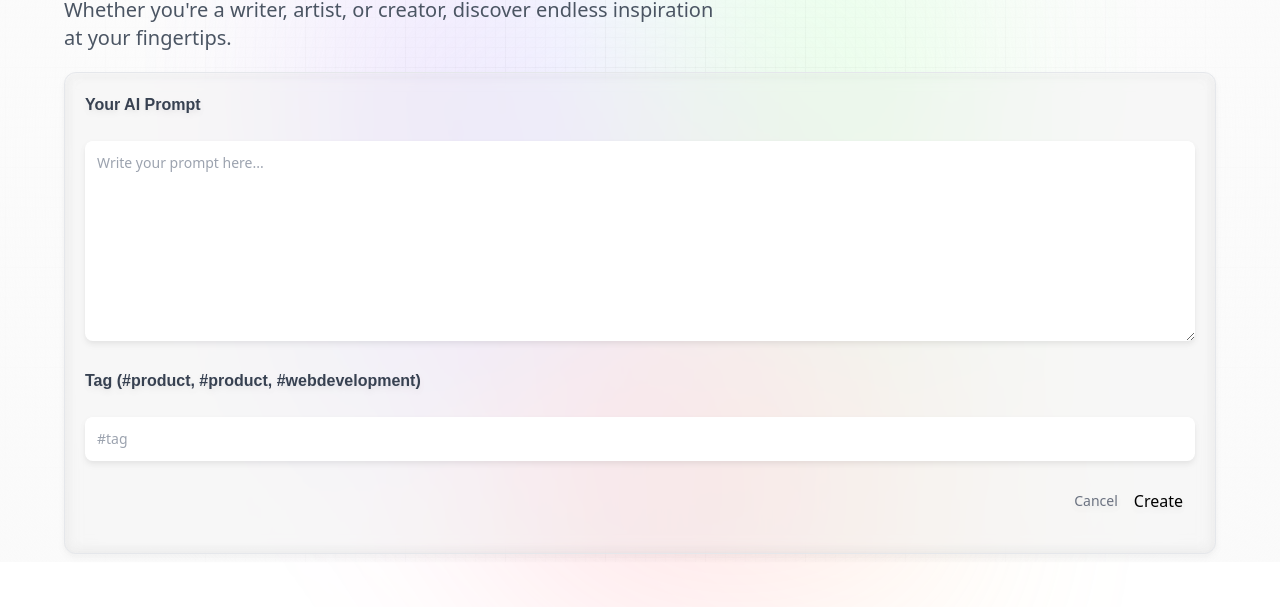
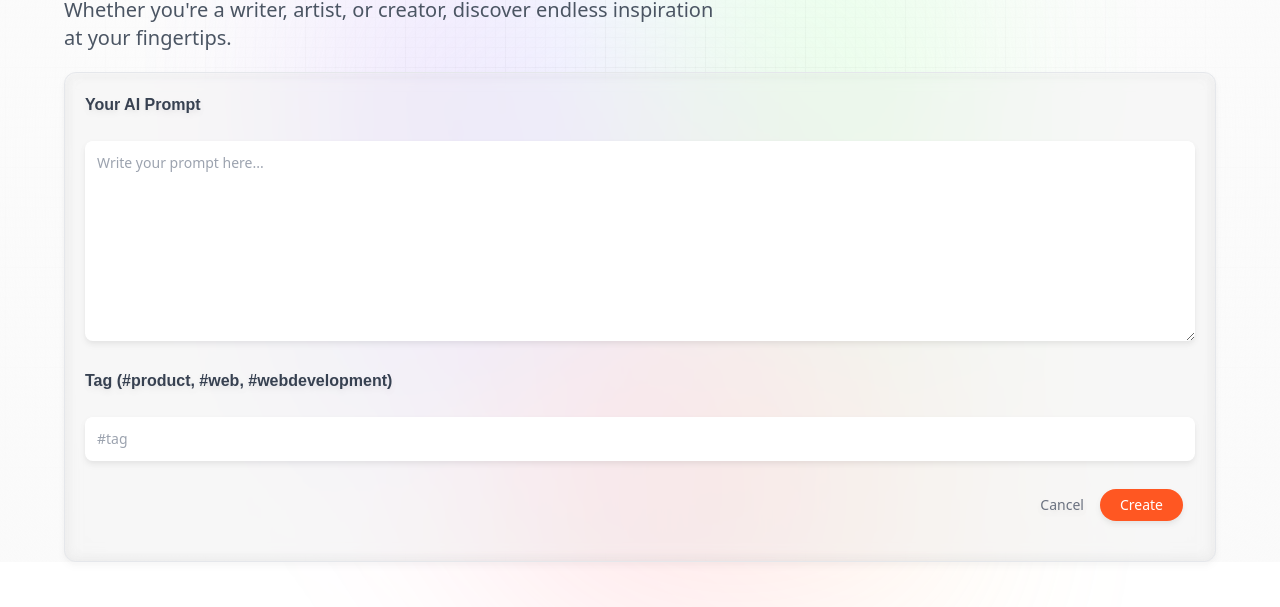
Before and after one commit to Raamishshah010/promptapia, a Next.js app: page /create-prompt in a window 1280 px wide. Shown: the part 238-845 px from the top of the page. Before the commit the page ends 800 px from the top, so only its background shows below. Built offline with nearby package versions, Linux system fonts and the light colour scheme; no server answers.

Commit message:
Working On Create Prompt Apis

```diff
--- a/components/Form.jsx
+++ b/components/Form.jsx
@@ -31,7 +31,7 @@ const Form = ({
         max-2-2xl
         flex flex-col gap-7
         glassmorphism
-
+        mb-12
         "
             >
 
@@ -64,7 +64,7 @@ const Form = ({
             text-base
             text-gray-700
             "
-                    >Tag <span> (#product, #product, #webdevelopment)</span></span>
+                    >Tag <span> (#product, #web, #webdevelopment)</span></span>
 
                     <input
                         value={post.tag}
@@ -90,6 +90,7 @@ const Form = ({
                     <button
                     type="submit"
                     disabled={submitting}
+                    className="px-5 bg-primary-orange rounded-full text-white py-1.5 text-sm"
                     >
 
                         {
```
